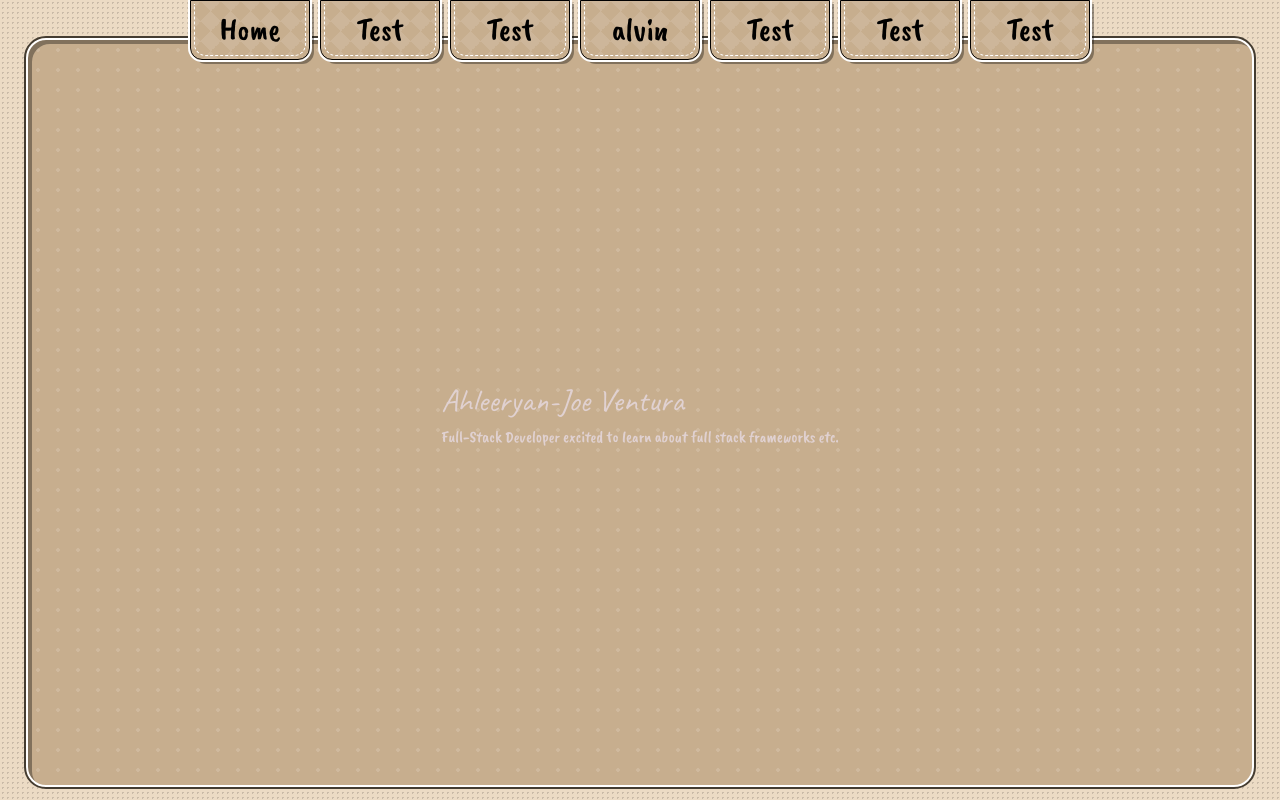
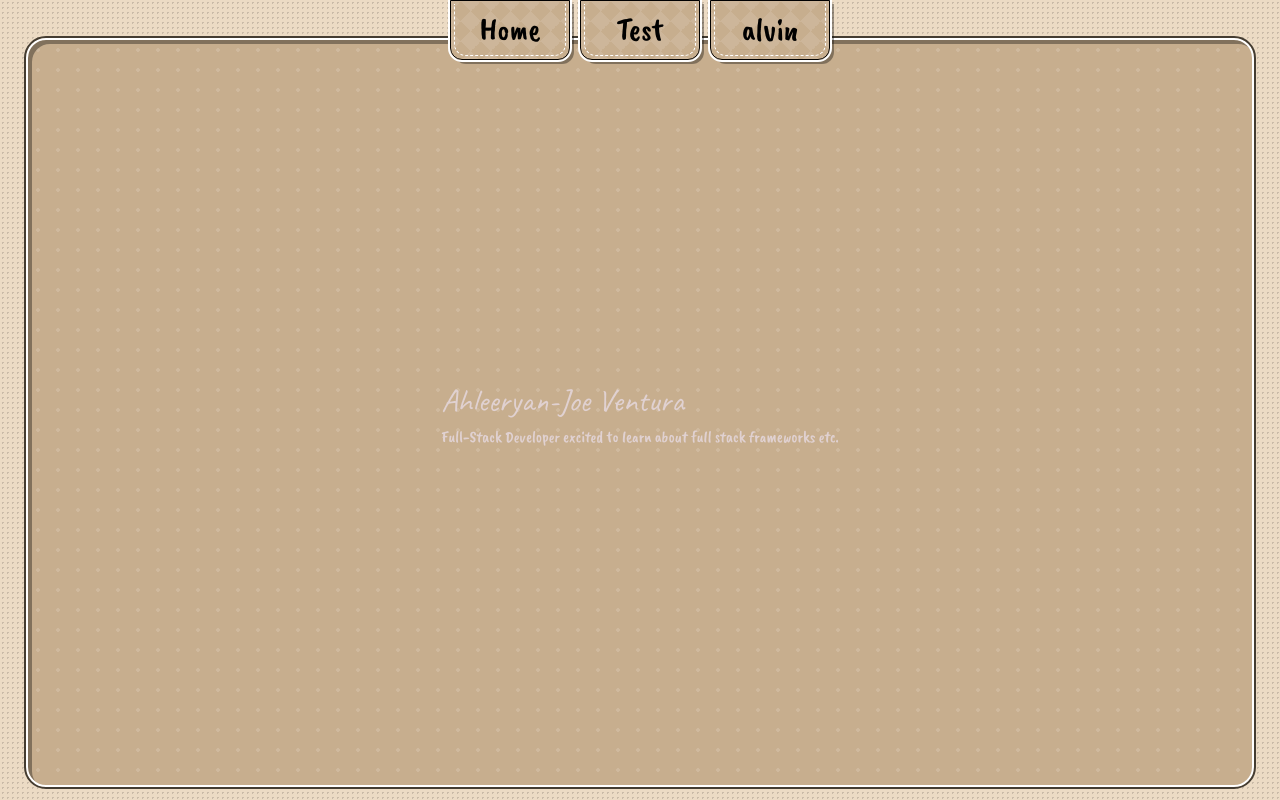
Before and after one commit to Number-68/Paper-Trails, a Next.js app: page / in a window 1280 px wide. Built offline with nearby package versions, Linux system fonts and the light colour scheme; a web font is replaced by a local one.

Commit message:
brainstorming

```diff
--- /dev/null
+++ b/app/components/navigation/loadingPaper.tsx
@@ -0,0 +1,18 @@
+import { useSpring, animated } from "@react-spring/web";
+
+export default function LoadingPaper() {
+    return (
+        <animated.div
+        style={{
+        transform: y.to(v => `translateY(${v}px)`),
+        position: "fixed",
+        top: 0,
+        left: 0,
+        width: "100vw",
+        height: "100vh",
+        zIndex: 900,
+        pointerEvents: "none",
+      }}
+    />
+    )
+}
--- a/app/components/navigation/pullNav.tsx
+++ b/app/components/navigation/pullNav.tsx
@@ -11,12 +11,8 @@ export default function pullNav() {
         <nav className="paper-nav">
             <PullTab label="Home" route="/" color="#c7ae8e"/>
             <PullTab label="Test" route="/testDirection" color="#c7ae8e"/>
+            <PullTab label="alvin" route="/testDirection" color="#c7ae8e"/>
 
-            <PullTab label="Test" route="/testDirection" color="#c7ae8e"/>
-            <PullTab label="alvin" route="/testDirection" color="#c7ae8e"/>
-            <PullTab label="Test" route="/testDirection" color="#c7ae8e"/>
-            <PullTab label="Test" route="/testDirection" color="#c7ae8e"/>
-            <PullTab label="Test" route="/testDirection" color="#c7ae8e"/>
 
         </nav>
 
```
Also changed, not shown: app/page.tsx (+11 -0 lines).
